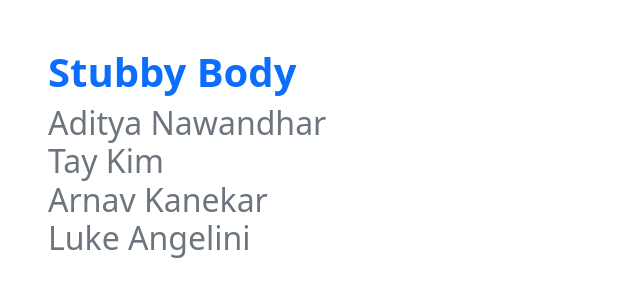
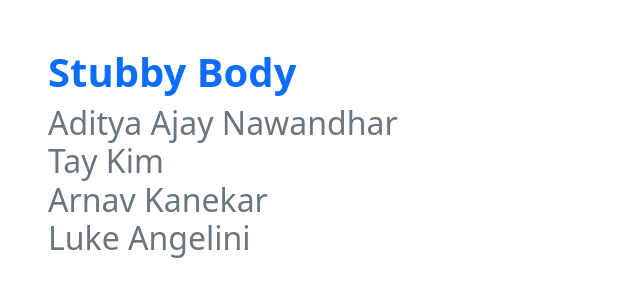
Before and after one commit to Firestorm0986/TAALrepository, a Flask app: page /stub/ in a window 1280 px wide. Shown: the part 66-366 px from the top of the page, without its empty margins (0-640 px from the left). Run offline with Flask 2, Linux system fonts and the light colour scheme.

Commit message:
adding to stub

```diff
--- a/templates/stub.html
+++ b/templates/stub.html
@@ -10,7 +10,7 @@
     <div class="px-5 py-5 mx-auto">
         <h1 class="text-primary"><strong>Stubby Body</strong></h1>
         <h2 class="text-secondary">
-            Aditya Nawandhar <br>
+            Aditya Ajay Nawandhar <br>
             Tay Kim <br>
             Arnav Kanekar <br>
             Luke Angelini <br>
```
